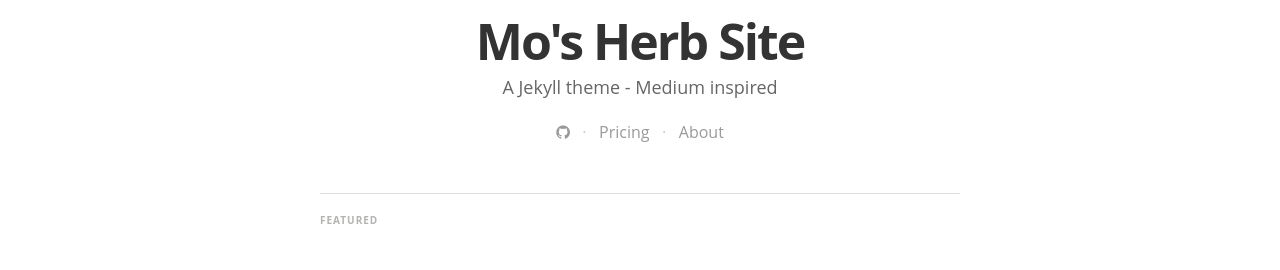
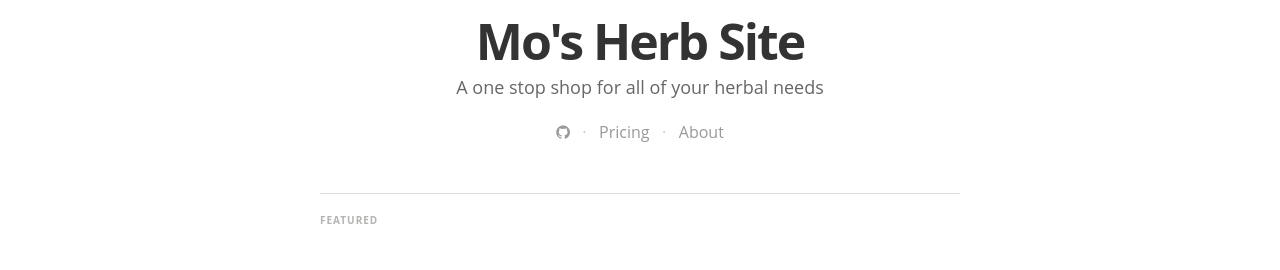
Before and after one commit to maxtkc/mos-herb-site, a Jekyll site: the page built from index.html, in a window 1280 px wide and 900 px high, scrolled down 333 px. Shown: the part 185-455 px from the top of the window. Built offline with Jekyll 4.4.1, drawn with Linux system fonts in a browser that asks for light colours; nearby versions of some CDN libraries; some web fonts are replaced; the list of posts is cut into pages by our own code.

Commit message:
update description

```diff
--- a/_config.yml
+++ b/_config.yml
@@ -6,7 +6,7 @@ gems:
 # Site settings
 title: "Mo's Herb Site"
 description: > # this means to ignore newlines until "email:"
-   A Jekyll theme - Medium inspired
+  A one stop shop for all of your herbal needs
 
 email: mkatzchristy@gmail.com
 #blog logo
```
